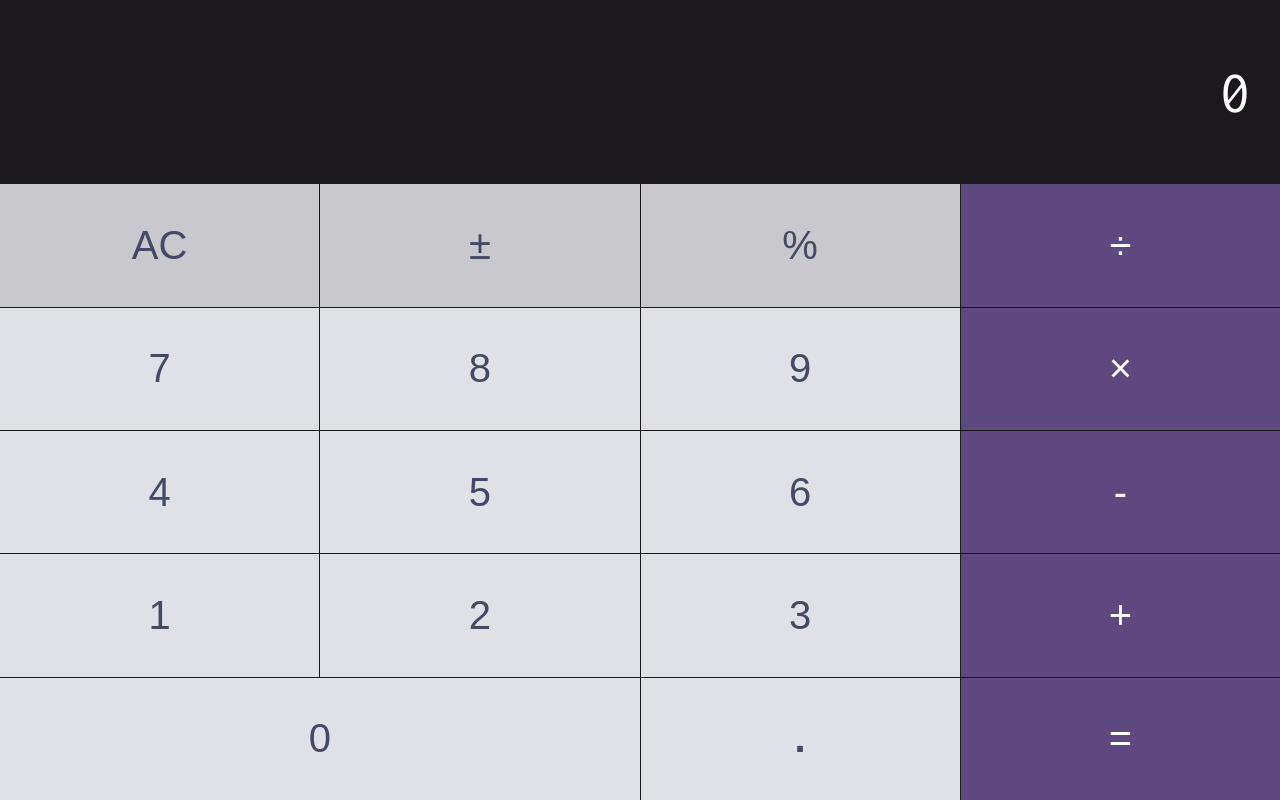
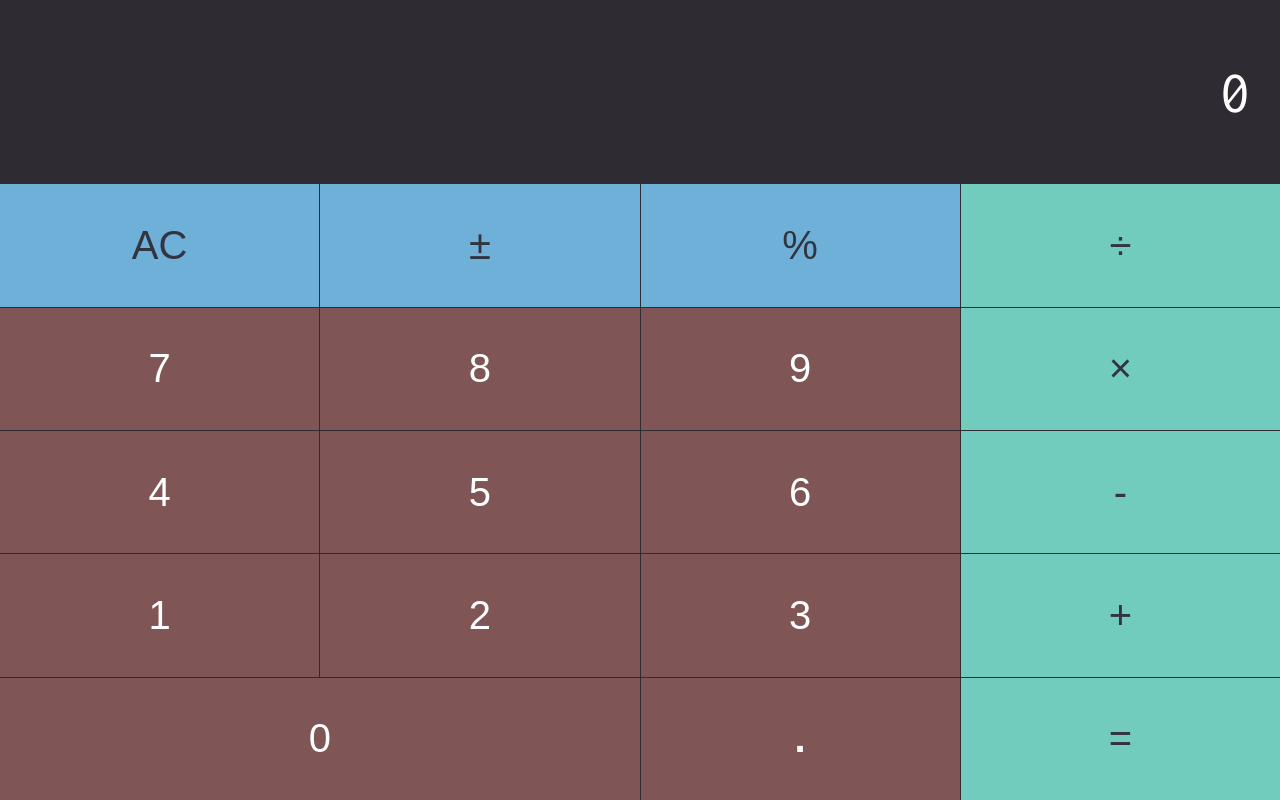
Before and after one commit to lpradopostigo/web-calculator, a website: page index.html in a window 1280 px wide. Drawn offline with Linux system fonts and the light colour scheme.

Commit message:
new interface

```diff
--- a/style.scss
+++ b/style.scss
@@ -14,7 +14,7 @@ main {
 button {
   font-size: 4rem;
   font-weight: 300;
-  color: #444a66;
+  color: #323540;
   border-style: none;
   padding: 2rem;
   text-align: center;
@@ -29,9 +29,8 @@ main {
     font-size: 6rem;
     justify-content: center;
     margin-right: 3rem;
-
     grid-area: display;
-    overflow: scroll;
+    overflow: hidden;
     word-wrap: break-word;
   }
   #ac {
@@ -94,18 +93,20 @@ main {
   }
 
   .dark-gray {
-    background-color: #c9c8cd;
+    background-color: #6fb0d9;
+    color: #323540;
   }
 
   .gray {
-    background-color: #e0e1e6;
+    background-color: #805555;
+    color: white;
   }
 
   .purple {
-    background-color: #5d4980;
-    color: white;
+    background-color: #72ccbe;
+    color: #323540;
   }
-  background-color: #1b191c;
+  background-color: #2e2b33;
   display: grid;
   height: 100vh;
   width: 100%;
```
Also changed, not shown: style.css, 1 other file.
